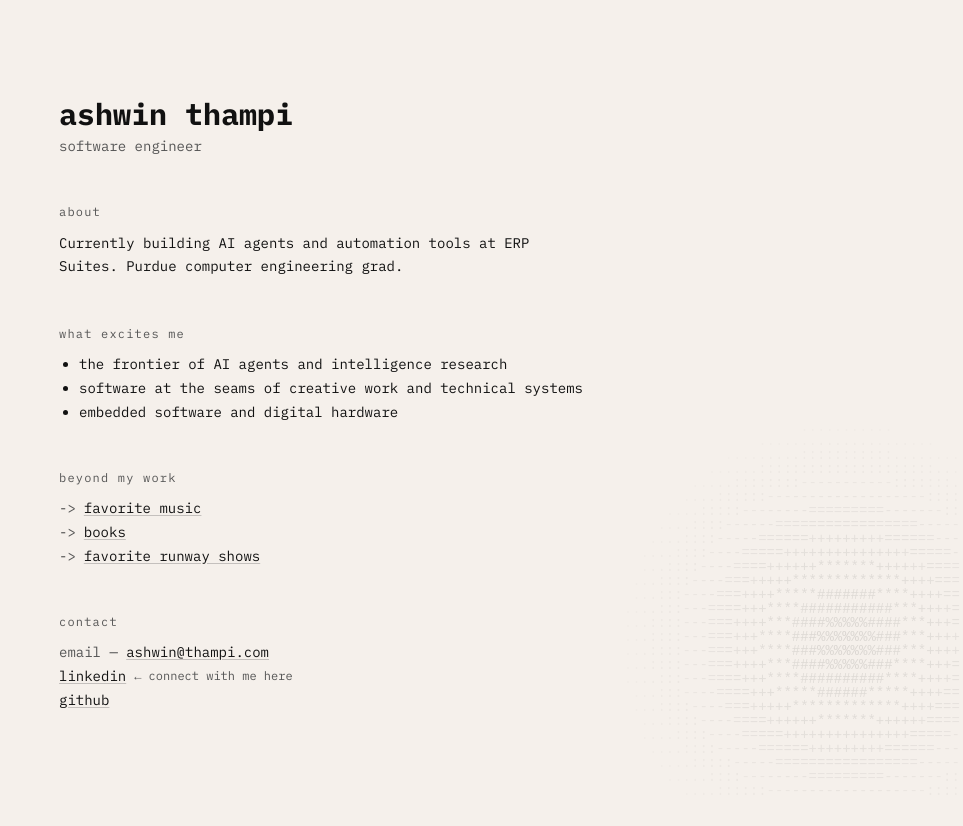
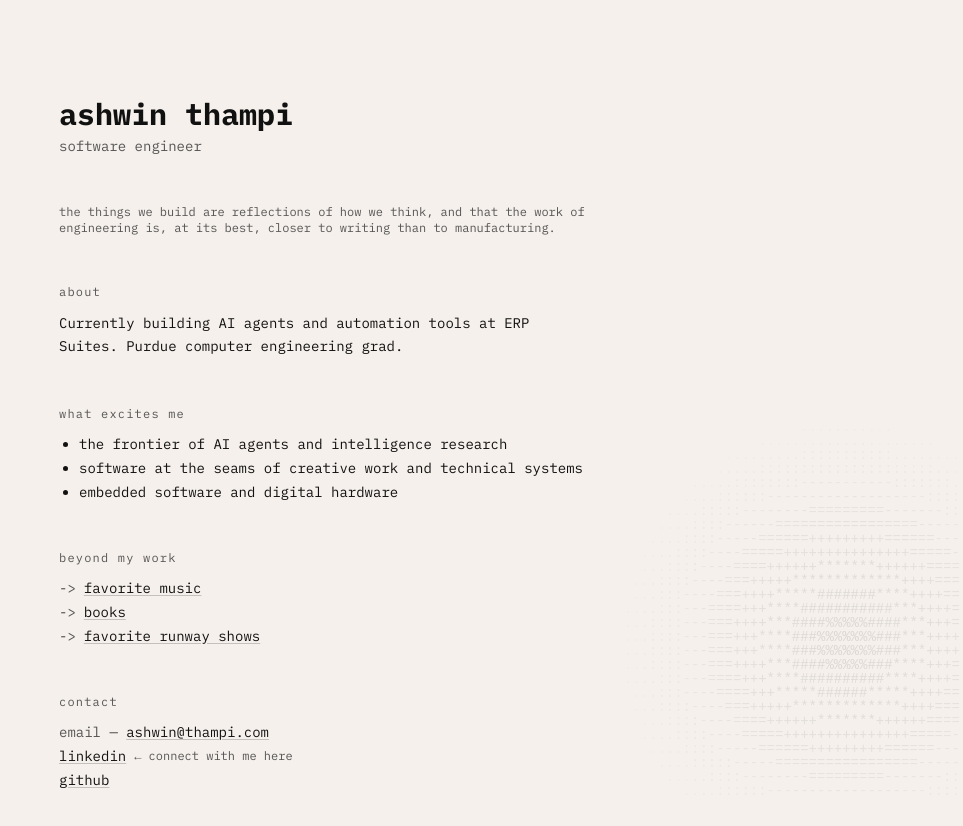
Before and after one commit to ashwinthampi/ashwinthampi.github.io, a React (Vite) app: page / in a window 1280 px wide. Shown: the top 826 px of the page, without its empty margins (317-1280 px from the left). Built offline with nearby package versions, Linux system fonts and the light colour scheme.

Commit message:
Added more personalization to the website

```diff
--- a/src/App.tsx
+++ b/src/App.tsx
@@ -26,6 +26,9 @@ export default function App() {
         {page === 'home' && (
           <>
             <Hero />
+            <p className="text-xs text-[#555] mb-12">
+              the things we build are reflections of how we think, and that the work of engineering is, at its best, closer to writing than to manufacturing.
+            </p>
             <About />
             <CareerInterests />
             <PersonalInterests onNavigate={setPage} />
```
